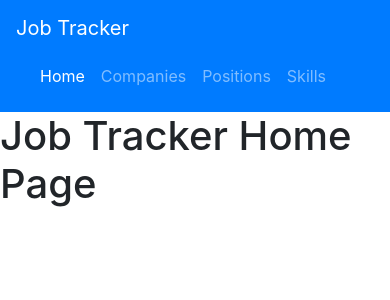
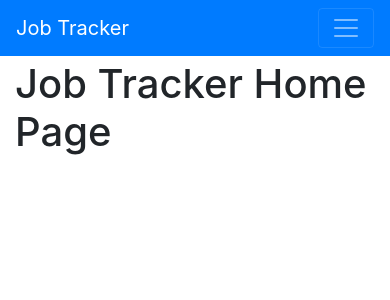
Before and after one commit to jaywangjhw/jobtracker, a Django app: page / in a window 390 px wide. Shown: the top 300 px of the page. Run offline with Django 3.2, Linux system fonts and the light colour scheme.

Commit message:
Add responsive navbar with bootstrap

```diff
--- a/jobs/static/jobs/style.css
+++ b/jobs/static/jobs/style.css
@@ -0,0 +1,3 @@
+body {
+    padding-top: 60px;
+}
--- a/jobs/templates/jobs/base.html
+++ b/jobs/templates/jobs/base.html
@@ -6,7 +6,7 @@
 
     <!-- Bootstrap CSS -->
     <link rel="stylesheet" href="https://cdn.jsdelivr.net/npm/bootstrap@4.5.3/dist/css/bootstrap.min.css" integrity="sha384-TX8t27EcRE3e/ihU7zmQxVncDAy5uIKz4rEkgIXeMed4M0jlfIDPvg6uqKI2xXr2" crossorigin="anonymous">
-
+    <link rel="stylesheet" type="text/css" href="../../static/jobs/style.css">
 	{% if title %}
 		<title>Job Tracker - {{ title.title }}</title>
 	{% else %}
@@ -14,23 +14,48 @@
 	{% endif %}
 </head>
 <body>
-	<nav class="navbar navbar-default navbar-dark bg-primary">
-		<a class="navbar-brand" href="/">Job Tracker</a>
-		<div class="navbar navbar-expand .justify-content-center" id="navbarNavAltMarkup">
-			<div class="navbar-nav">
-				<a class="nav-link active" href="/">Home<span class="sr-only">(current)</span></a>
-				<a class="nav-link" href="/companies">Companies</a>
-				<a class="nav-link" href="/positions">Positions</a>
-				<a class="nav-link" href="#" tabindex="-1">Skills</a>
+
+	<nav class="navbar navbar-expand-lg navbar-dark bg-primary fixed-top">
+		<div class="container-fluid">
+			<a class="navbar-brand" href="/">Job Tracker</a>
+			<button class="navbar-toggler" type="button" data-bs-toggle="collapse" data-bs-target="#expandMenu" aria-controls="expandMenu" aria-expanded="false" aria-label="Toggle navigation">
+			<span class="navbar-toggler-icon"></span>
+			</button>
+			<div class="collapse navbar-collapse"></div>
+			<div class="collapse navbar-collapse" id="expandMenu">
+				<ul class="navbar-nav">
+					<li class="nav-item">
+						<a class="nav-link active" aria-current="page" href="/">Home</a>
+					</li>
+					<li class="nav-item">
+						<a class="nav-link" href="/companies">Companies</a>
+					</li>
+					<li class="nav-item">
+						<a class="nav-link" href="/positions">Positions</a>
+					</li>
+					<li class="nav-item">
+						<a class="nav-link" href="#">Skills</a>
+					</li>
+					<li class="nav-item dropdown">
+						<a class="nav-link dropdown-toggle" href="#" id="navbarDropdownMenuLink" role="button" data-bs-toggle="dropdown" aria-expanded="false"> + </a>
+						<ul class="dropdown-menu" aria-labelledby="navbarDropdownMenuLink">
+							<li><a class="dropdown-item" href="/positions/new">Add New Position</a></li>
+							<li><a class="dropdown-item" href="#">Add New Company</a></li>
+							<li><a class="dropdown-item" href="#">Something else here</a></li>
+						</ul>
+					</li>
+				</ul>
 			</div>
 		</div>
 	</nav>
 
-	{% block content %}{% endblock %}
+	<div class="container">
+		{% block content %}{% endblock %}
+	</div>
 
-	<!-- jQuery and Bootstrap Bundle (includes Popper) -->
-    <script src="https://code.jquery.com/jquery-3.5.1.slim.min.js" integrity="sha384-DfXdz2htPH0lsSSs5nCTpuj/zy4C+OGpamoFVy38MVBnE+IbbVYUew+OrCXaRkfj" crossorigin="anonymous"></script>
-    <script src="https://cdn.jsdelivr.net/npm/bootstrap@4.5.3/dist/js/bootstrap.bundle.min.js" integrity="sha384-ho+j7jyWK8fNQe+A12Hb8AhRq26LrZ/JpcUGGOn+Y7RsweNrtN/tE3MoK7ZeZDyx" crossorigin="anonymous"></script>
+	<!-- Needed for Bootstrap - Separate Popper and Bootstrap JS -->
+    <script src="https://cdn.jsdelivr.net/npm/@popperjs/core@2.9.1/dist/umd/popper.min.js" integrity="sha384-SR1sx49pcuLnqZUnnPwx6FCym0wLsk5JZuNx2bPPENzswTNFaQU1RDvt3wT4gWFG" crossorigin="anonymous"></script>
+    <script src="https://cdn.jsdelivr.net/npm/bootstrap@5.0.0-beta3/dist/js/bootstrap.min.js" integrity="sha384-j0CNLUeiqtyaRmlzUHCPZ+Gy5fQu0dQ6eZ/xAww941Ai1SxSY+0EQqNXNE6DZiVc" crossorigin="anonymous"></script>
 
 </body>
 </html>
```
